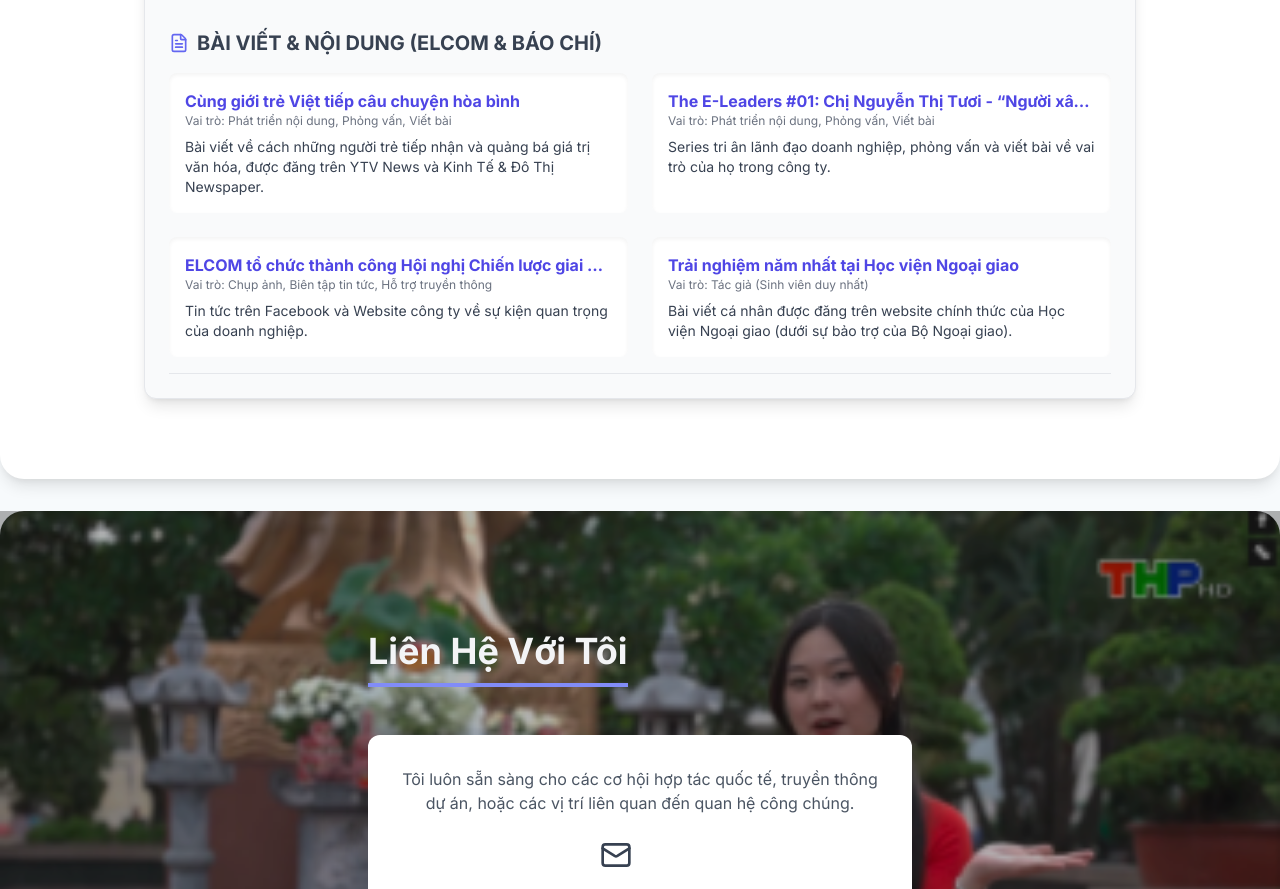
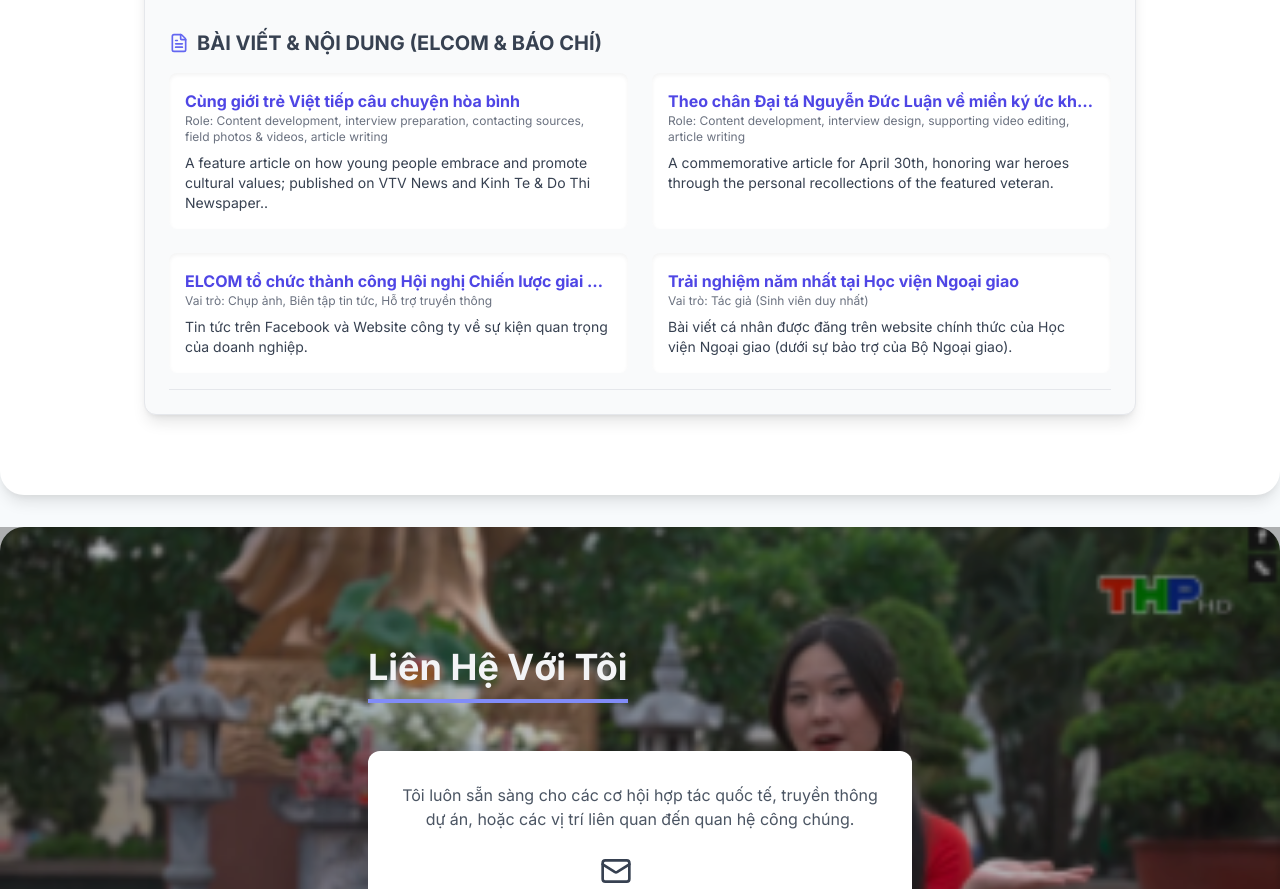
Before and after one commit to HoangTran21/Web_CV_Portfolio, a plain HTML site: page index.html in a window 1280 px wide. Shown: the part 5243-6132 px from the top of the page. Drawn offline with nearby package versions, Linux system fonts and the light colour scheme; some icons are missing.

Commit message:
update videos and webs link

```diff
--- a/index.html
+++ b/index.html
@@ -469,7 +469,6 @@
                                 <li class="flex items-center"><i data-lucide="heart" class="w-5 h-5 text-yellow-500 mr-2"></i> Đồng cảm trong kể chuyện</li>
                             </ul>
                         </div>
-
                     </div>
                 </div>
 
@@ -727,7 +726,7 @@
                                 </a>
 
                                     <!-- Mẫu 4 (ELCOM) -->
-                                <a href="http://thhp.vn/den-hai-phong-di-long-vong-den-nghe-32613.html"
+                                <a href="https://www.youtube.com/shorts/g7r0n8gqMwE"
                                 target="_blank"
                                 class="block relative group hover:scale-[1.02] transition duration-300
                                 h-full flex flex-col">
@@ -752,14 +751,14 @@
                             <h4 class="text-xl font-bold text-gray-700 mb-4 flex items-center"><i data-lucide="file-text" class="w-5 h-5 text-indigo-500 mr-2"></i> BÀI VIẾT & NỘI DUNG (ELCOM & BÁO CHÍ)</h4>
                             <div class="grid md:grid-cols-2 gap-6">
                                     <!-- Mẫu 5 (Báo chí) -->
-                                <a href="http://thhp.vn/den-hai-phong-di-long-vong-den-nghe-32613.html"
+                                <a href="https://kinhtedothi.vn/cung-gioi-tre-viet-tiep-cau-chuyen-van-hoa.745083.html"
                                 target="_blank"
                                 class="block relative group hover:scale-[1.02] transition duration-300
                                 h-full flex flex-col">
                                     <div class="bg-white p-4 rounded-lg shadow-inner h-full flex flex-col">
                                         <p class="font-bold text-indigo-600 truncate">Cùng giới trẻ Việt tiếp câu chuyện hòa bình</p>
-                                        <p class="text-xs text-gray-500 mb-2">Vai trò: Phát triển nội dung, Phỏng vấn, Viết bài</p>
-                                        <p class="text-sm text-gray-700 flex-1">Bài viết về cách những người trẻ tiếp nhận và quảng bá giá trị văn hóa, được đăng trên YTV News và Kinh Tế & Đô Thị Newspaper.</p>
+                                        <p class="text-xs text-gray-500 mb-2">Role: Content development, interview preparation, contacting sources, field photos & videos, article writing</p>
+                                        <p class="text-sm text-gray-700 flex-1">A feature article on how young people embrace and promote cultural values; published on VTV News and Kinh Te & Do Thi Newspaper..</p>
                                     </div>
                                     <div class="absolute inset-0 bg-black bg-opacity-40 rounded-lg
                                                 flex items-center justify-center opacity-0
@@ -770,14 +769,14 @@
                                     </div>
                                 </a>
                                     <!-- Mẫu 6 (ELCOM) -->
-                                <a href="https://www.facebook.com/elcomcareers/posts/-%F0%9D%90%81%F0%9D%90%9A%CC%89%F0%9D%90%A7-%F0%9D%90%AD%F0%9D%90%A2%F0%9D%90%A7-%C4%91%F0%9D%90%9A%CC%80%F0%9D%90%A8-%F0%9D%90%AD%F0%9D%90%9A%CC%A3%F0%9D%90%A8-%F0%9D%90%A7%F0%9D%90%A8%CC%A3%CC%82%F0%9D%90%A2-%F0%9D%90%9B%F0%9D%90%A8%CC%A3%CC%82-%F0%9D%90%84%F0%9D%90%A5%F0%9D%90%9C%F0%9D%90%A8%F0%9D%90%A6-%F0%9D%90%AD%F0%9D%90%A1%F0%9D%90%9A%CC%81%F0%9D%90%A7%F0%9D%90%A0-%F0%9D%9F%8F%F0%9D%9F%90-%F0%9D%90%87%F0%9D%90%A8%CC%A3%F0%9D%90%9C-%F0%9D%90%A1%F0%9D%90%A8%CC%89%F0%9D%90%A2-%F0%9D%90%A4%F0%9D%90%A1%F0%9D%90%A8%CC%82%F0%9D%90%A7%F0%9D%90%A0-%F0%9D%90%A7%F0%9D%90%A0%F0%9D%90%AE%CC%9B%CC%80%F0%9D%90%A7%F0%9D%90%A0-%F0%9D%90%A7%F0%9D%90%A0%F0%9D%90%A1%F0%9D%90%A2%F0%9D%90%9E%CC%82%F0%9D%90%A7-/1169965345130203/"
+                                <a href="https://vtv.vn/xa-hoi/theo-chan-dai-ta-nguyen-duc-luan-ve-mien-ky-uc-khang-chien-2025043017040165.htm"
                                 target="_blank"
                                 class="block relative group hover:scale-[1.02] transition duration-300
                                 h-full flex flex-col">
                                     <div class="bg-white p-4 rounded-lg shadow-inner h-full flex flex-col">
-                                        <p class="font-bold text-indigo-600 truncate">The E-Leaders #01: Chị Nguyễn Thị Tươi - “Người xây dựng sức mạnh tập thể” của R&D ELCOM</p>
-                                        <p class="text-xs text-gray-500 mb-2">Vai trò: Phát triển nội dung, Phỏng vấn, Viết bài</p>
-                                        <p class="text-sm text-gray-700 flex-1">Series tri ân lãnh đạo doanh nghiệp, phỏng vấn và viết bài về vai trò của họ trong công ty.</p>
+                                        <p class="font-bold text-indigo-600 truncate">Theo chân Đại tá Nguyễn Đức Luận về miền ký ức kháng chiến</p>
+                                        <p class="text-xs text-gray-500 mb-2">Role: Content development, interview design, supporting video editing, article writing</p>
+                                        <p class="text-sm text-gray-700 flex-1">A commemorative article for April 30th, honoring war heroes through the personal recollections of the featured veteran.</p>
                                     </div>
                                     <div class="absolute inset-0 bg-black bg-opacity-40 rounded-lg
                                                 flex items-center justify-center opacity-0
```
